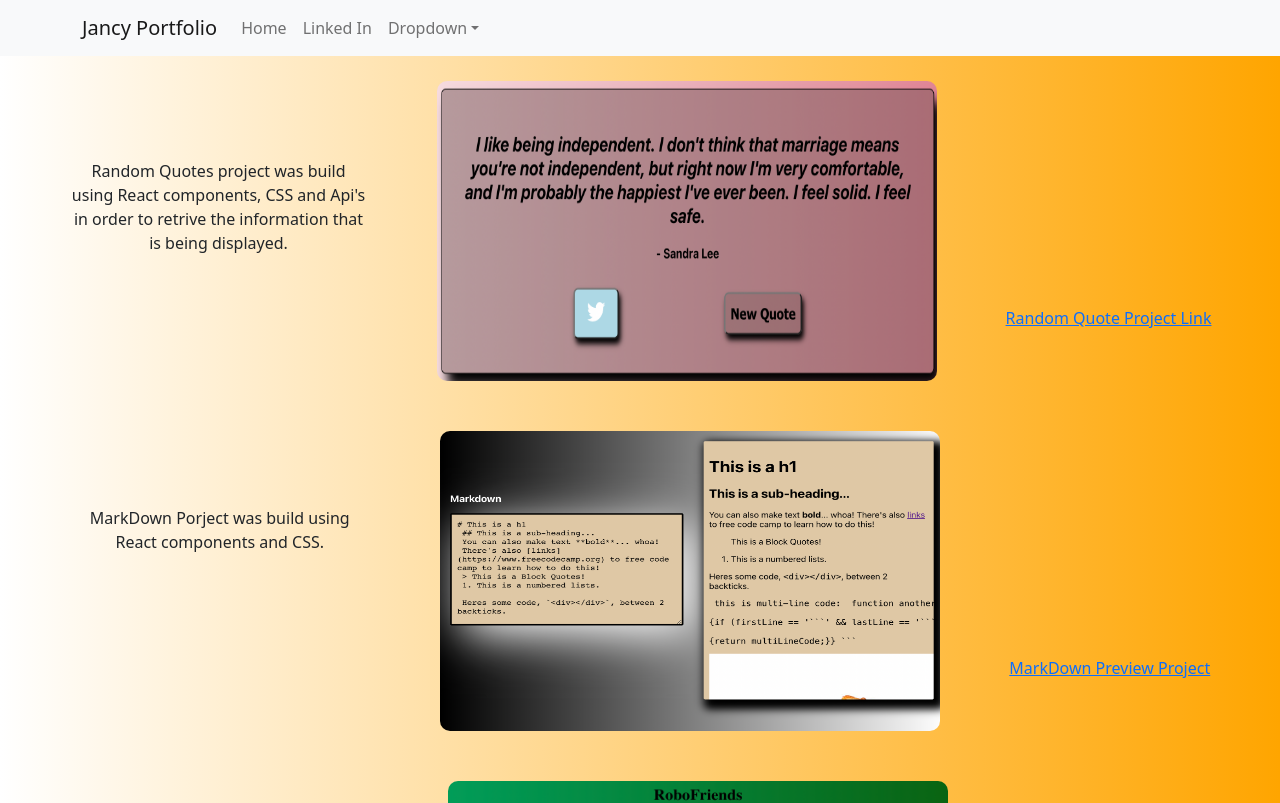
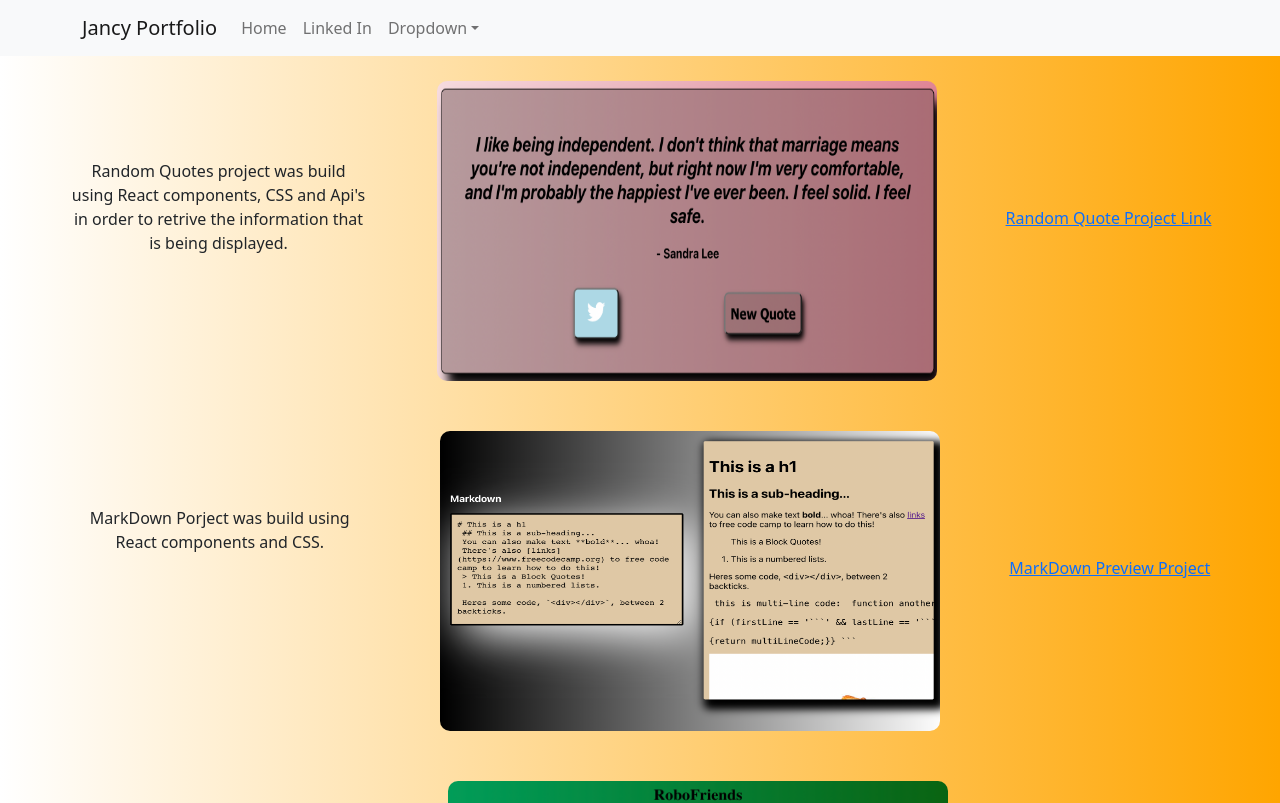
Before and after one commit to itsjotab/myportfolio, a React (Create React App) app: page / in a window 1280 px wide. Shown: the top 803 px of the page. Built offline with nearby package versions, Linux system fonts and the light colour scheme.

Commit message:
fixed bug

```diff
--- a/src/App.css
+++ b/src/App.css
@@ -43,7 +43,7 @@
 }
 
 .project-link {
-  margin-top: 250px;
+  margin-top: 150px;
 }
 
 img {
```
Also changed, not shown: 6 other files (tests, documents, lock files or other folders).
